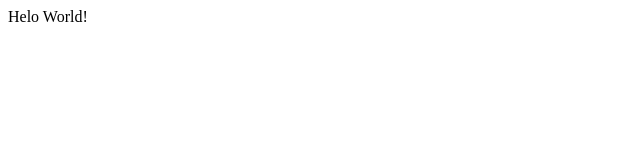
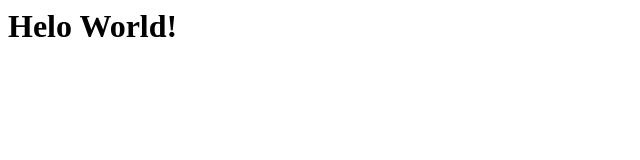
Before and after one commit to susanacastilho/LAB1, a plain HTML site: page index.html in a window 1280 px wide. Shown: the whole page, without its empty margins (0-640 px from the left). Drawn offline with Linux system fonts and the light colour scheme.

Commit message:
alteração do estilo

```diff
--- a/index.html
+++ b/index.html
@@ -1,8 +1,8 @@
 <html>
 <head>
-	<title>Helo it's me</title>
+	<title>BIG Helo it's me</title>
 </head>
 <body>
-	<p>Helo World!</p>
+	<h1>Helo World!</h1>
 </body>
 </html>
```
